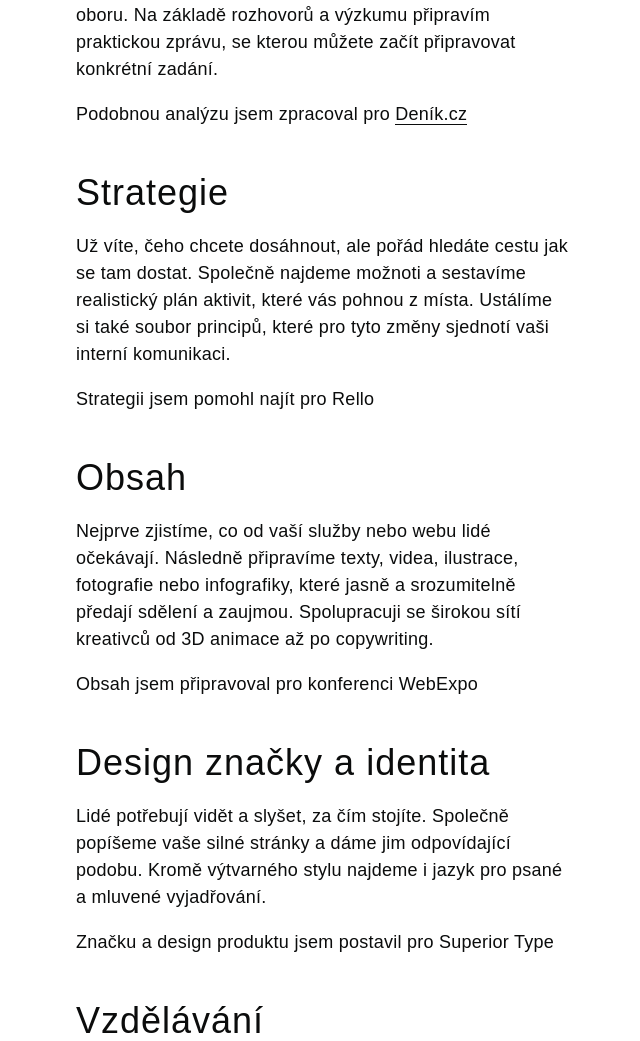
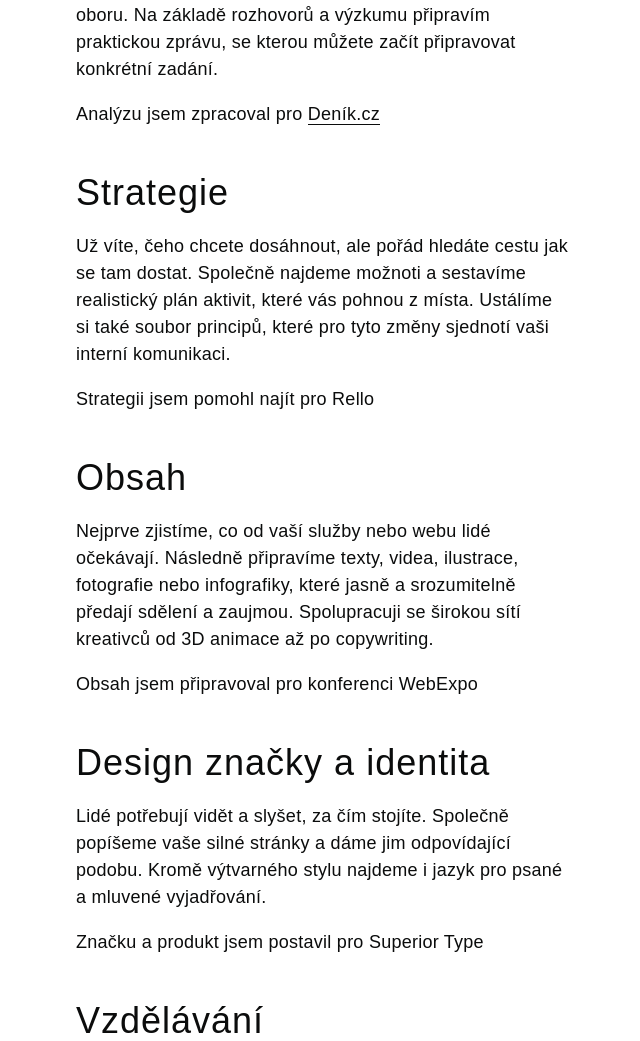
Before and after one commit to fdedic/fdedic.github.io, a Jekyll site: the page built from sluzby.md, in a window 1280 px wide. Shown: the part 647-1688 px from the top of the page, without its empty margins (184-824 px from the left). Built offline with Jekyll 4.4.1, drawn with Linux system fonts in a browser that asks for light colours; nearby versions of some CDN libraries; some web fonts are replaced.

Commit message:
Update sluzby.md

```diff
--- a/sluzby.md
+++ b/sluzby.md
@@ -14,7 +14,7 @@ title: Služby
 ## Analýza a vhled
 Ať už připravujete novinky nebo měníte fungující systém, musíte porozumět svým zákazníkům a dění ve vašem oboru. Na základě rozhovorů a výzkumu připravím praktickou zprávu, se kterou můžete začít připravovat konkrétní zadání.
 
-Podobnou analýzu jsem zpracoval pro [Deník.cz](/reference/denik)
+Analýzu jsem zpracoval pro [Deník.cz](/reference/denik)
 
 ## Strategie
 Už víte, čeho chcete dosáhnout, ale pořád hledáte cestu jak se tam dostat. Společně najdeme možnoti a sestavíme realistický plán aktivit, které vás pohnou z místa. Ustálíme si také soubor principů, které pro tyto změny sjednotí vaši interní komunikaci.
@@ -29,7 +29,7 @@ Obsah jsem připravoval pro konferenci WebExpo
 ## Design značky a identita
 Lidé potřebují vidět a slyšet, za čím stojíte. Společně popíšeme vaše silné stránky a dáme jim odpovídající podobu. Kromě výtvarného stylu najdeme i jazyk pro psané a mluvené vyjadřování.
 
-Značku a design produktu jsem postavil pro Superior Type
+Značku a produkt jsem postavil pro Superior Type
 
 ## Vzdělávání
 Chcete-li dlouhodobě ve svém odvětví dělat změny, je nutné mít přehled, co se děje nového. Naučím vás, jak a kde sledovat trendy, vytvořit si návyk pro kritické myšlení a najdeme způsob, jak ve vašem kolektivu budete novinky sdílet s ostatními a inspirovat se navzájem.
```
